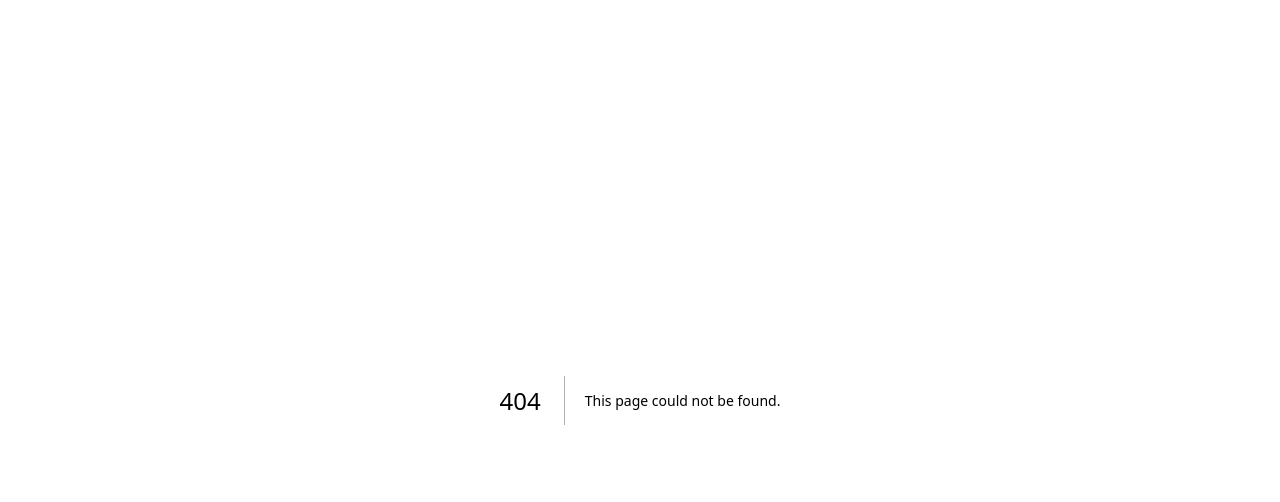
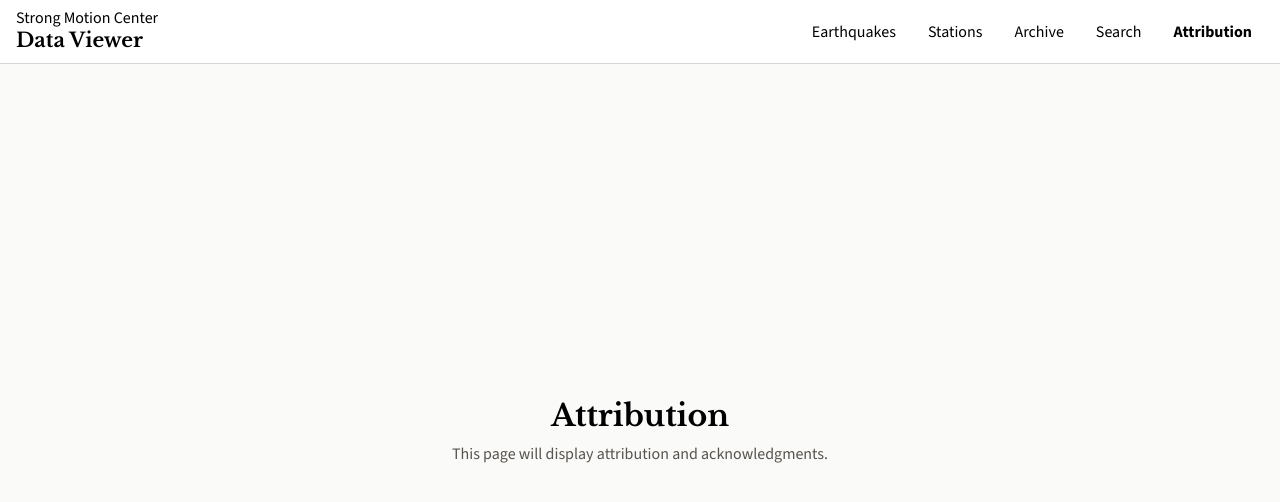
Before and after one commit to benman604/smc-dataviewer, a Next.js app: page /attribution in a window 1280 px wide. Before the commit this address had no page. Shown: the top 502 px of the page. Built offline with nearby package versions, Linux system fonts and the light colour scheme; a web font is replaced by a local one.

Commit message:
app routing, refactor header, dummy pages

```diff
--- /dev/null
+++ b/app/archive/page.tsx
@@ -0,0 +1,10 @@
+export default function ArchivePage() {
+  return (
+    <div className="flex-1 flex items-center justify-center bg-stone-50">
+      <div className="text-center">
+        <h1 className="text-3xl font-bold libre-baskerville mb-2">Archive</h1>
+        <p className="text-stone-600">This page will provide access to archived seismic data.</p>
+      </div>
+    </div>
+  );
+}
--- /dev/null
+++ b/app/attribution/page.tsx
@@ -0,0 +1,10 @@
+export default function AttributionPage() {
+  return (
+    <div className="flex-1 flex items-center justify-center bg-stone-50">
+      <div className="text-center">
+        <h1 className="text-3xl font-bold libre-baskerville mb-2">Attribution</h1>
+        <p className="text-stone-600">This page will display attribution and acknowledgments.</p>
+      </div>
+    </div>
+  );
+}
--- /dev/null
+++ b/app/components/Header.tsx
@@ -0,0 +1,53 @@
+"use client";
+import Link from "next/link";
+import { usePathname } from "next/navigation";
+
+export default function Header() {
+  const pathname = usePathname();
+
+  return (
+    <header className="h-16 flex items-center justify-between px-4 border-b border-stone-300" style={{zIndex: 10000000000}}>
+      <div className="flex flex-col">
+        <div className="leading-none">
+          <span className="text-s">Strong Motion Center</span>
+        </div>
+        <div className="leading-none libre-baskerville font-bold">
+          <span className="text-xl">Data Viewer</span>
+        </div>
+      </div>
+      <nav className="flex items-center h-full">
+        <Link
+          href="/"
+          className={`px-3 py-1 nav-btn ${pathname === "/" ? "font-semibold" : ""}`}
+          title="Currently viewing earthquakes"
+        >
+          Earthquakes
+        </Link>
+        <Link
+          href="/stations"
+          className={`px-3 py-1 ml-2 nav-btn ${pathname === "/stations" ? "font-bold" : ""}`}
+        >
+          Stations
+        </Link>
+        <Link
+          href="/archive"
+          className={`px-3 py-1 ml-2 nav-btn ${pathname === "/archive" ? "font-bold" : ""}`}
+        >
+          Archive
+        </Link>
+        <Link
+          href="/search"
+          className={`px-3 py-1 ml-2 nav-btn ${pathname === "/search" ? "font-bold" : ""}`}
+        >
+          Search
+        </Link>
+        <Link
+          href="/attribution"
+          className={`px-3 py-1 ml-2 nav-btn ${pathname === "/attribution" ? "font-bold" : ""}`}
+        >
+          Attribution
+        </Link>
+      </nav>
+    </header>
+  );
+}
--- a/app/layout.tsx
+++ b/app/layout.tsx
@@ -3,6 +3,7 @@ import { BBH_Bogle } from "next/font/google";
 import { Libre_Baskerville } from "next/font/google";
 import { Source_Sans_3 } from "next/font/google";
 import "./globals.css";
+import Header from "./components/Header";
 
 import { config } from '@fortawesome/fontawesome-svg-core'
 import '@fortawesome/fontawesome-svg-core/styles.css'
@@ -41,7 +42,10 @@ export default function RootLayout({
       <body
         className={`${libreBaskerville.variable} ${sourceSans.variable} ${BBHBogle.variable} antialiased`}
       >
-        {children}
+        <div className="h-screen flex flex-col">
+          <Header />
+          {children}
+        </div>
       </body>
     </html>
   );
--- a/app/page.tsx
+++ b/app/page.tsx
@@ -205,26 +205,7 @@ export default function Home() {
   }, [selectedEvent, listVisibleOnly, visibleEvents]);
 
   return (
-    <div className="h-screen flex flex-col">
-      <header className="h-16 flex items-center justify-between px-4 border-b border-stone-300" style={{zIndex: 10000000000}}>
-        <div className="flex flex-col">
-          <div className="leading-none">
-            <span className="text-s">Strong Motion Center</span>
-          </div>
-          <div className="leading-none libre-baskerville font-bold">
-            <span className="text-xl">Data Viewer</span>
-          </div>
-        </div>
-        <div className="flex items-center h-full">
-          <button className="px-3 h-full font-semibold" title="Currently viewing earthquakes">Earthquakes</button>
-          <button className="px-3 py-1 ml-2 nav-btn">Stations</button>
-          <button className="px-3 py-1 ml-2 nav-btn">Archive</button>
-          <button className="px-3 py-1 ml-2 nav-btn">Search</button>
-          <button className="px-3 py-1 ml-2 nav-btn">Attribution</button>
-        </div>
-      </header>
-
-      <div className="flex flex-1 min-h-0 bg-stone-100 border-r-4 border-stone-300">
+    <div className="flex flex-1 min-h-0 bg-stone-100 border-r-4 border-stone-300">
         <aside className="w-80 flex flex-col border-r border-stone-300">
           <div className="px-4 pt-4 pb-2 border-b border-b-stone-300">
             <h2 className="font-large libre-baskerville font-bold">Internet Quick Report</h2>
@@ -418,6 +399,5 @@ export default function Home() {
           </section>
         </main>
       </div>
-    </div>
   );
 }
--- /dev/null
+++ b/app/search/page.tsx
@@ -0,0 +1,10 @@
+export default function SearchPage() {
+  return (
+    <div className="flex-1 flex items-center justify-center bg-stone-50">
+      <div className="text-center">
+        <h1 className="text-3xl font-bold libre-baskerville mb-2">Search</h1>
+        <p className="text-stone-600">This page will allow searching through seismic data.</p>
+      </div>
+    </div>
+  );
+}
--- /dev/null
+++ b/app/stations/page.tsx
@@ -0,0 +1,10 @@
+export default function StationsPage() {
+  return (
+    <div className="flex-1 flex items-center justify-center bg-stone-50">
+      <div className="text-center">
+        <h1 className="text-3xl font-bold libre-baskerville mb-2">Stations</h1>
+        <p className="text-stone-600">This page will display seismic station information.</p>
+      </div>
+    </div>
+  );
+}
```
